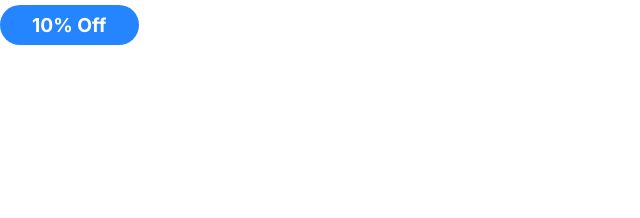
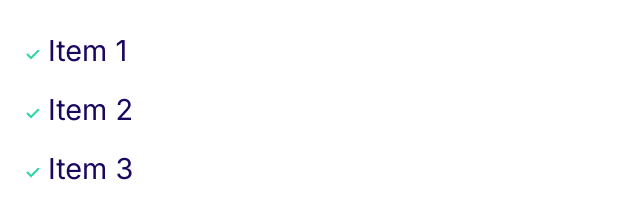
Before and after one commit to vamshi25p/VamshiMoshify, a plain HTML site: page index.html in a window 1280 px wide. Shown: the whole page, without its empty margins (0-640 px from the left). Drawn offline with Linux system fonts and the light colour scheme.

Commit message:
adding lists.

```diff
--- a/css/styles.css
+++ b/css/styles.css
@@ -108,3 +108,30 @@ a{
         font-size: 1.2rem;
     }
 }
+
+.list{
+    list-style: none;
+    padding-left: 0;
+    color: var(--color-headings);
+}
+
+.list--inline .list__item{
+    display: inline-block;
+    margin-right: 2rem;
+}
+
+.list--tick{
+    list-style-image: url(../images/tick.svg);
+    padding-left: 3rem;
+}
+
+.list--tick .list__item{
+    padding-left: 0.5rem;
+    margin-bottom: 1rem;
+}
+
+@media screen and (min-width: 1024px) {
+    .list--tick .list__item{
+        padding-left: 0;
+    }
+}
--- a/index.html
+++ b/index.html
@@ -15,6 +15,10 @@
     />
   </head>
   <body>
-    <span class="badge badge--primary badge--small">10% Off</span>
+    <ul class="list list--tick">
+      <li class="list__item">Item 1</li>
+      <li class="list__item">Item 2</li>
+      <li class="list__item">Item 3</li>
+    </ul>
   </body>
 </html>
```
Also changed, not shown: components/lists.html (added, +5 -0 lines), images/tick.svg (added).
